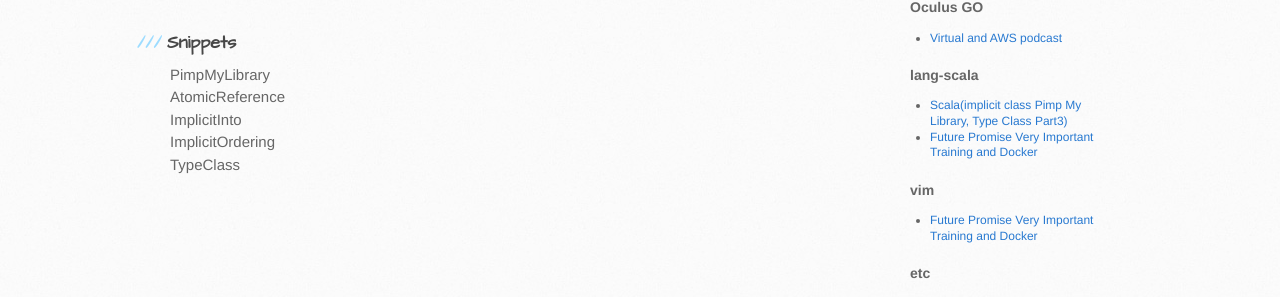
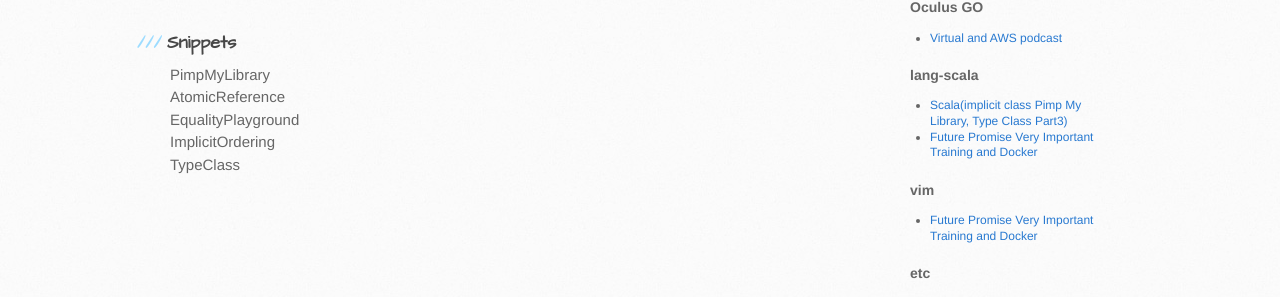
Before and after one commit to friendbear/friendbear.github.io.2021-10-19, a Jekyll site: the page built from _posts/2019-01-27-friendbear.md, in a window 1280 px wide. Shown: the part 1324-1621 px from the top of the page. Built offline with Jekyll 4.4.1, drawn with Linux system fonts in a browser that asks for light colours; comment, search, counter and statistics services are not loaded; part of the change alters nothing that is shown.

Commit message:
EqualityPlayground

```diff
--- a/_posts/2019-01-27-friendbear.md
+++ b/_posts/2019-01-27-friendbear.md
@@ -198,13 +198,54 @@ def TypeCaseEqual(args: String*) = {
 </pre>
 </details>
 <details>
-<summary>ImplicitInto</summary>
+<summary>EqualityPlayground</summary>
 <pre>
 <code>
 #!/usr/bin/env amm
 
 @main
-def ImplicitInto(args: String*) = {
+case class User(name: String, age: Int, email: String)
+def EqualityPlayground(args: String*) = {
+ /**
+    * Equality
+    */
+  // TYPE CLASS
+  trait Equal[T] {
+    def apply(a: T, b: T): Boolean
+  }
+  object Equal {
+    def apply[T](a: T, b: T)(implicit equalizer: Equal[T]): Boolean =
+      equalizer.apply(a, b)
+  }
+
+  implicit object NameEquality extends Equal[User] {
+    override def apply(a: User, b: User): Boolean = a.name == b.name
+  }
+  object FullEquality extends Equal[User] {
+    override def apply(a: User, b: User): Boolean = a.name == b.name && a.email == b.email
+  }
+
+  /*
+    Exercise - improve the Equal TC with an implicit conversion class
+    ===(another value: T)
+    !==(another value: T)
+   */
+  implicit class TypeSafeEqual[T](value :T) {
+    def ===(another: T)(implicit equalizer: Equal[T]): Boolean = equalizer.apply(value, another)
+    def !==(another: T)(implicit equalizer: Equal[T]): Boolean = ! equalizer.apply(value, another)
+  }
+
+  val testCode1 = {
+    val john = User("Jon", 44, "jon@example.com")
+    val anotherJohn = User("Jon", 44, "jon@example.com")
+
+    println(john === anotherJohn) // => true
+    /*
+    john.===(anotherJohn)
+    new TypeSafeEqual[User](john).===(anotherJohn)
+    new TypeSafeEqual[User](john).===(anotherJohn)(NameEquality)
+     */
+  }
 }
 </code>
 </pre>
```
